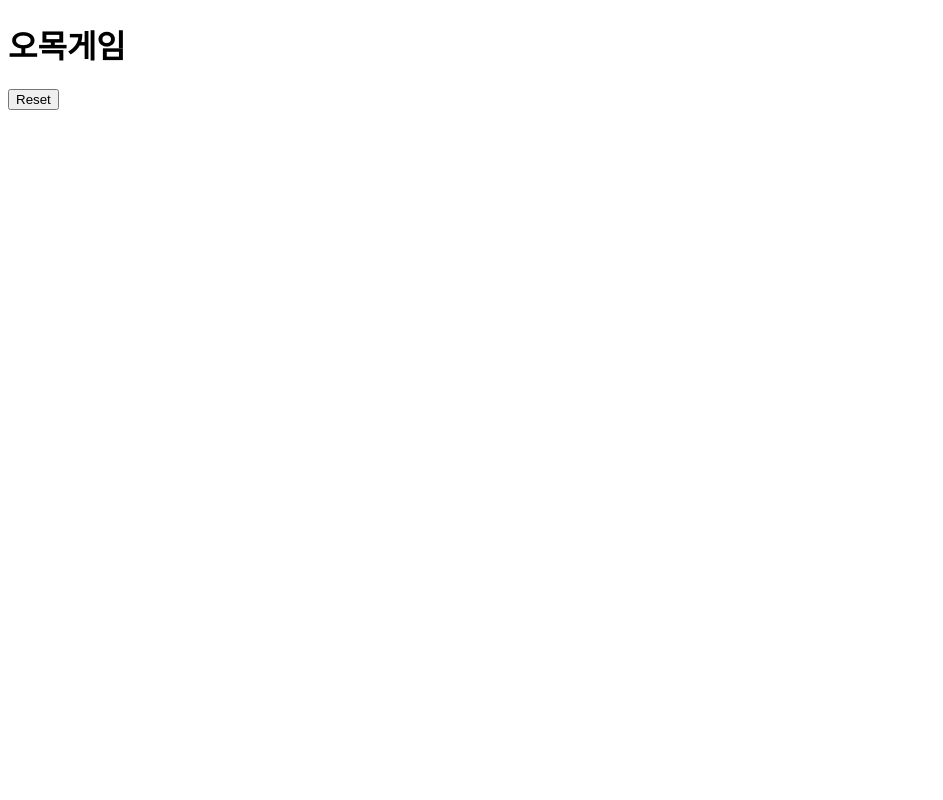
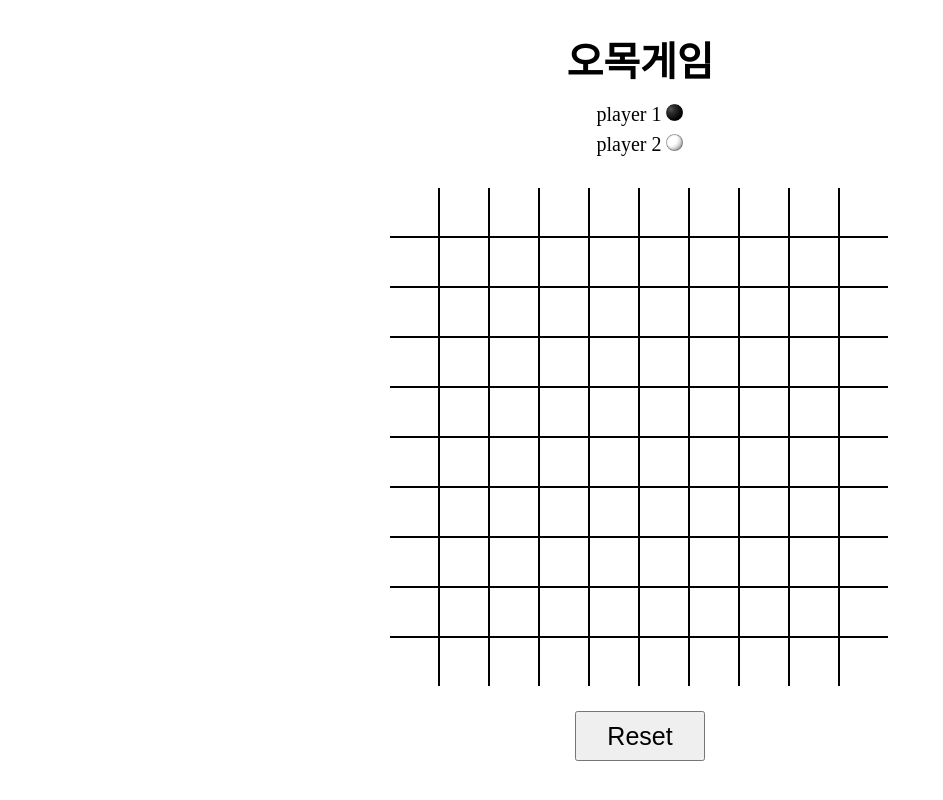
Before and after one commit to BongJinK/BongjinK.github.io, a plain HTML site: page omok/omok.html in a window 1280 px wide. Shown: the whole page, without its empty margins (0-943 px from the left). Drawn offline with Linux system fonts and the light colour scheme.

Commit message:
Update omok

```diff
--- a/omok/omok.css
+++ b/omok/omok.css
@@ -0,0 +1,70 @@
+*{
+    margin : 0;
+    padding: 0;
+}
+
+body{
+    display: flex;
+    flex-direction: column;
+    align-items: center;
+    justify-content: center;
+}
+
+.title{
+    font-size: 40px;
+    margin-top: 30px;
+    margin-bottom: 10px;
+}
+
+.player1, .player2{
+    height: 25px;
+    font-size: 20px;
+    margin-top: 5px;
+}
+.player2{
+    margin-bottom: 15px;
+}
+
+img{
+    width: 17px;
+    height: 17px;
+}
+
+.map{
+    display: flex;
+    flex-direction: row;
+    flex-wrap: wrap;
+    width: 500px;
+    margin-top: 15px;
+    margin-bottom: 25px;
+}
+
+.box{
+    width: 48px;
+    height: 48px;
+    font-size: 24px;
+    text-align: center;
+    line-height: 50px;
+}
+
+.map>.box:not(:nth-child(n+91)){
+    border-bottom: solid 1px black;
+}
+
+.map>.box:not(:nth-child(-n+10)){
+    border-top: solid 1px black;
+}
+
+.map>.box:not(:nth-child(10n)){
+    border-right: solid 1px black;
+}
+
+.map>.box:not(:nth-child(10n+1)){
+    border-left: solid 1px black;
+}
+
+#reset{
+    width: 130px;
+    height: 50px;
+    font-size: 25px;
+}
--- a/omok/omok.html
+++ b/omok/omok.html
@@ -9,8 +9,13 @@
     <title>Omok</title>
 </head>
 <body>
-    <h1> 오목게임 </h1>
-    <div id="root"></div>
+    <h1 class="title"> 오목게임 </h1>
+    <div class="player1"> player 1
+        <img src="resources/검은돌.jpg" alt="검은돌"></div>
+    <div class="player2"> player 2
+        <img src="resources/흰돌.jpg" alt="흰돌"></div>
+    <div id="root">
+    </div>
     <!-- table 2개 position 값 absolute -->
     <button id="reset" onclick="reset()">Reset</button>
 
--- a/omok/omok.js
+++ b/omok/omok.js
@@ -0,0 +1,82 @@
+const size = 10;
+let turn = 1; // player 번호 1,2 변화
+let win = 0; // !== 0 일시 승리자 player번호
+let click = 0; // === 100 && won === 0 draw
+
+const root = document.getElementById("root");
+const map = document.createElement("div");
+map.setAttribute("class", "map");
+
+setMap();
+function setMap() {
+    for (let i = 0; i < size; i++) {
+        for (let j = 0; j < size; j++) {
+            let id = `y${i}x${j}`;
+            const item = document.createElement("div");
+            item.setAttribute("class", "box");
+            item.setAttribute("id", id);
+
+            item.addEventListener("click", e => {
+                if (item.innerText === "") {
+                    click++;
+                    item.innerText = (turn === 1 ? "O" : "X");
+
+                    // checkWin();
+
+                    turn = turn === 1 ? 2 : 1;
+
+                }
+            })
+            map.append(item);
+        }
+        root.append(map);
+    }
+}
+
+function checkWin() {
+    checkrow();
+    checkcolumn();
+    checkdiag();
+    checkreverse();
+
+    if (win !== 0) {
+        alert(`Player${win} WIN!!`);
+        reset();
+    }
+
+    console.log("click : ", click);
+    console.log("win : ", win);
+
+    if (win === 0 && click === size*size) {
+        alert("DRAW !");
+        reset();
+    }
+}
+
+function checkrow() {
+
+
+}
+
+function checkcolumn() {
+
+
+}
+
+function checkdiag() {
+
+
+}
+
+function checkreverse() {
+
+
+}
+
+
+function reset() {
+    turn = 1;
+    win = 0;
+    click = 0;
+    location.reload();
+}
```
Also changed, not shown: omok/resources/검은돌.jpg (added), omok/resources/흰돌.jpg (added).
